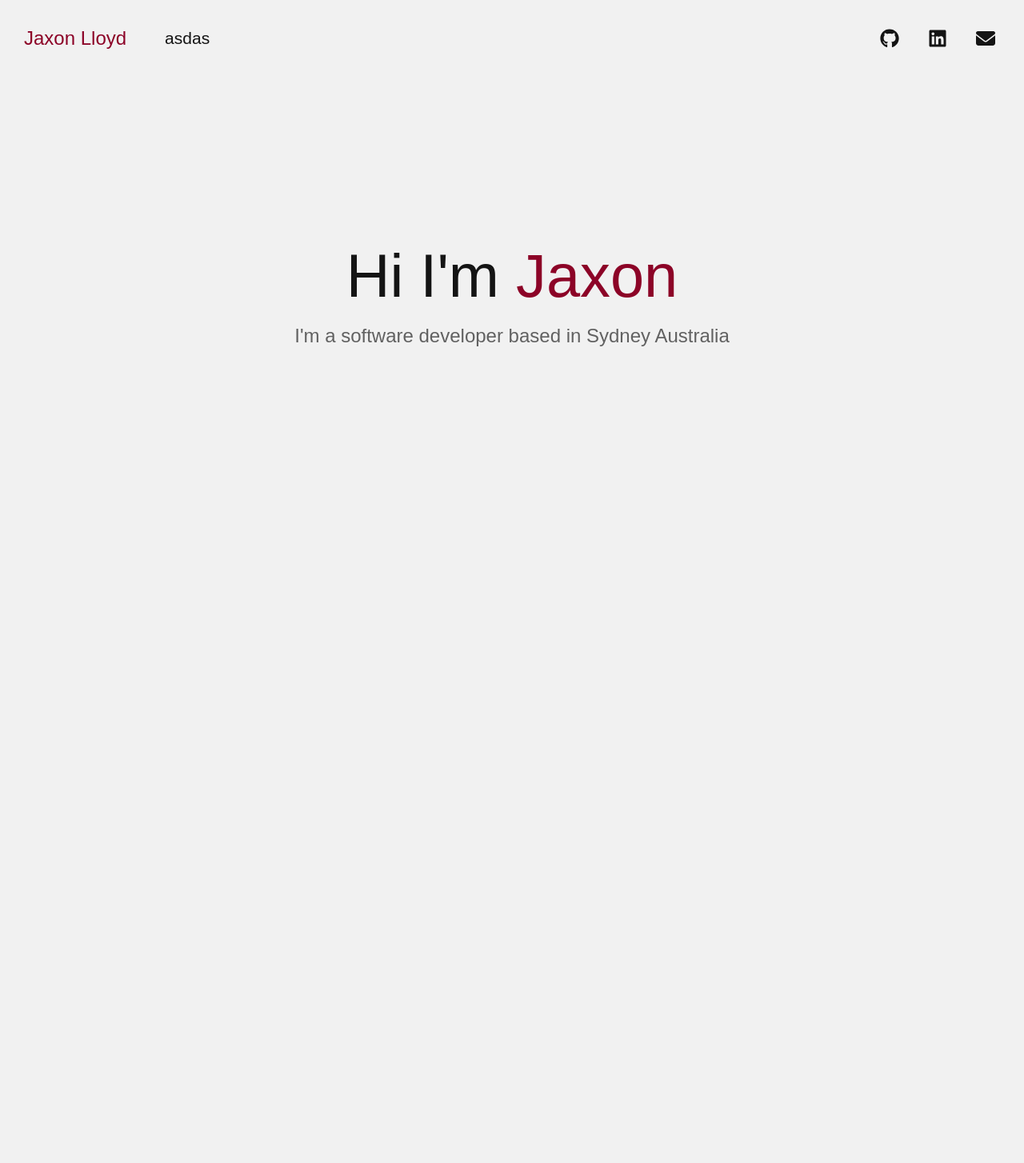
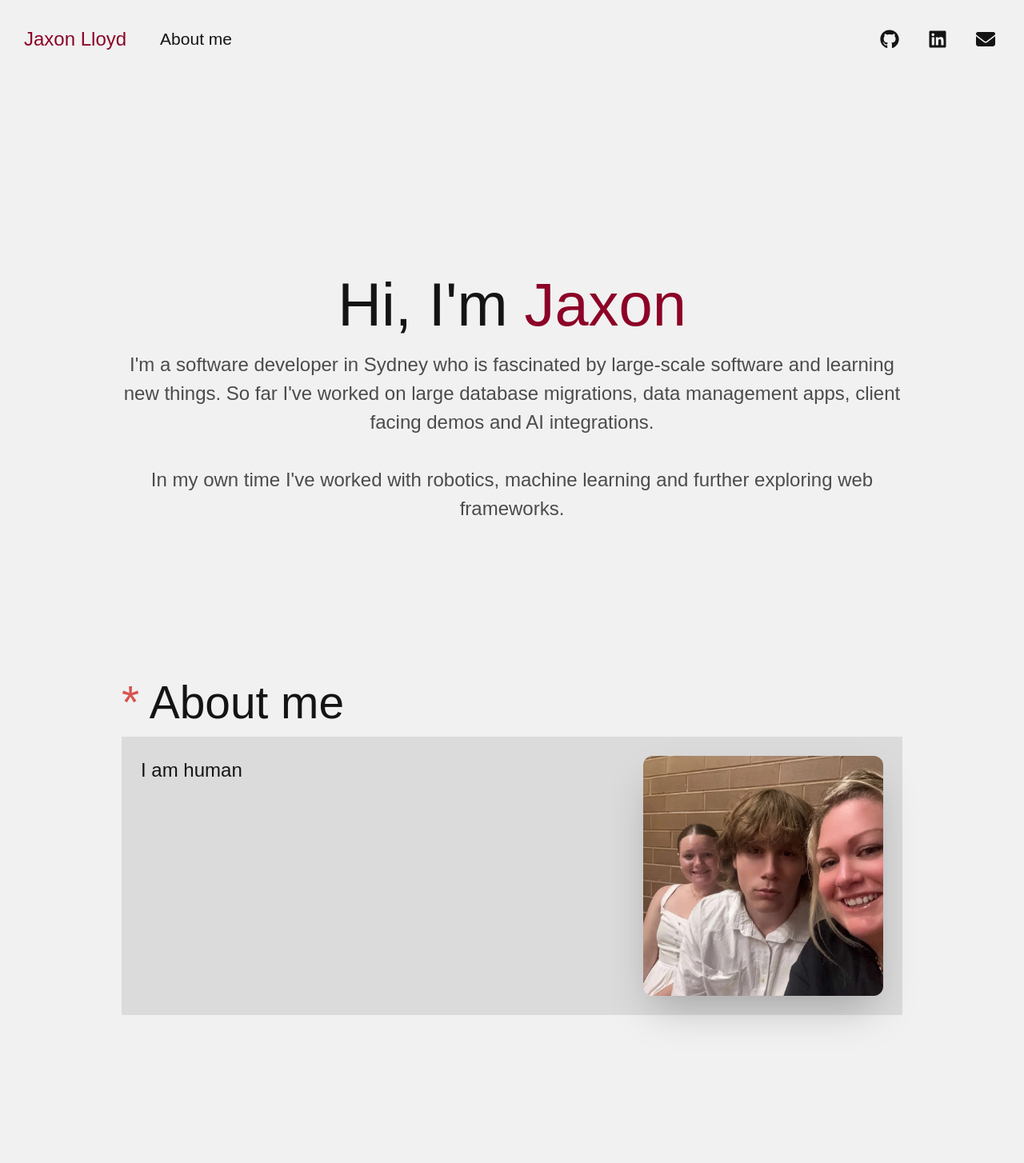
Before and after one commit to jaxonlloyd05/portfolio, a React (Vite) app: page / in a window 1280 px wide. Shown: the top 1454 px of the page at 80% size. Before the commit the page ends 800 px from the top, so only its background shows below. Built offline with nearby package versions, Linux system fonts and the light colour scheme; a web font is replaced by a local one.

Commit message:
planned the rest of the data and added a bit more

```diff
--- a/src/App.tsx
+++ b/src/App.tsx
@@ -1,6 +1,8 @@
-import type React from 'react'
-import Header from './components/Header'
-import Intro from './components/Intro'
+import type React from 'react';
+import Header from './components/Header';
+import Intro from './components/Intro';
+import AboutMe from './components/AboutMe';
+import Experience from './components/Experience';
 
 const App: React.FC = () => {
   return (
@@ -9,12 +11,14 @@ const App: React.FC = () => {
 
       <div id='app'>
         <Intro />
-
+        <AboutMe />
+        <Experience />
         {/* <div id=''></div> */}
       </div>
 
     </>
-  )
+  );
 }
 
-export default App
+
+export default App;
--- a/src/app.css
+++ b/src/app.css
@@ -1,7 +1,7 @@
 @import 'tailwindcss';
 
 @plugin 'daisyui' {
-  themes: autumn --default, dark --prefersdark;
+  themes: autumn --default, coffee --prefersdark;
 }
 
 :root {
@@ -34,6 +34,8 @@ small {font-size: 0.750rem; /* 12px */}
 #header {
   position: fixed;
   width: 100%;
+  z-index: 99;
+  background-color: var(--color-base-100);
 }
 
 #app {
@@ -42,6 +44,7 @@ small {font-size: 0.750rem; /* 12px */}
   max-width: 1024px;
   min-width: 320px;
   margin: 0 auto;
+  padding: 36px 24px;
 }
 
 #intro {
@@ -56,12 +59,6 @@ small {font-size: 0.750rem; /* 12px */}
   animation: fade-in 1s forwards;
 }
 
-/* later add animation to fade in items as user scrolls */
-.fade-in-section.is-visible {
-  opacity: 1;
-  transform: none;
-}
-
 @keyframes fade-in {
   0% {
     transform: translateY(10vh);
@@ -74,5 +71,6 @@ small {font-size: 0.750rem; /* 12px */}
 
   100% {
     transform: none;
+    opacity: 0.75;
   }
 }
--- /dev/null
+++ b/src/components/AboutMe.tsx
@@ -0,0 +1,37 @@
+import type React from 'react';
+
+
+const AboutMe: React.FC = () => {
+
+  return (
+    <div id='aboutme' className='min-h-100'>
+      <h2><span className='text-secondary'>*</span> About me</h2>
+
+      <div className='hero bg-base-200'>
+        <div className='hero-content justify-between items-start w-full flex-col lg:flex-row-reverse'>
+          <div className='hover-3d place-self-center'>
+            <img
+              src='/imgs/me.jpg'
+              className='max-w-sm rounded-lg shadow-2xl w-50'
+            />
+            <div></div>
+            <div></div>
+            <div></div>
+            <div></div>
+            <div></div>
+            <div></div>
+            <div></div>
+            <div></div>
+          </div>
+
+          <div>
+            <p>I am human</p>
+          </div>
+        </div>
+      </div>
+    </div>
+  );
+}
+
+
+export default AboutMe;
--- /dev/null
+++ b/src/components/Experience.tsx
@@ -0,0 +1,31 @@
+import type React from 'react';
+
+
+const Experience: React.FC = () => {
+
+  return (
+    <div id='experience' className='min-h-100'>
+      <h2><span className='text-secondary'>*</span> Experience</h2>
+
+      {/* <div className='hero bg-base-200'>
+        <div className='hero-content justify-between items-start w-full flex-col lg:flex-row-reverse'>
+
+        </div>
+      </div> */}
+
+      <div className="tabs tabs-box rounded-none">
+        <input type="radio" name="experience-tabs" className="tab" aria-label="Novofinity" defaultChecked />
+        <div className="tab-content bg-base-100 border-base-300 p-6">Novofinity</div>
+
+        {/* <input type="radio" name="experience-tabs" className="tab" aria-label="Tab 2"  />
+        <div className="tab-content bg-base-100 border-base-300 p-6">Tab content 2</div>
+
+        <input type="radio" name="experience-tabs" className="tab" aria-label="Tab 3" />
+        <div className="tab-content bg-base-100 border-base-300 p-6">Tab content 3</div> */}
+      </div>
+    </div>
+  );
+}
+
+
+export default Experience;
--- a/src/components/Header.tsx
+++ b/src/components/Header.tsx
@@ -5,13 +5,13 @@ import { FaGithub, FaLinkedin, FaEnvelope } from 'react-icons/fa6';
 const Header: React.FC = () => {
   return (
     <div id='header'>
-      <div className='navbar gap-4 max-w-[1280px] m-auto'>
+      <div className='navbar max-w-[1280px] m-auto'>
         <div className='flex-none'>
-          <a className='link link-hover text-primary px-3 hidden md:block' href='/' aria-label='link-intro'>Jaxon Lloyd</a>
+          <a className='link link-hover text-primary px-3 hidden md:block' href='/#intro' aria-label='link-intro'>Jaxon Lloyd</a>
         </div>
         <div className='flex-3'>
           <ul className='menu menu-horizontal px-1 hidden md:block'>
-            <li>asdas</li>
+            <li><a className='link link-hover' href='/#aboutme' aria-label='link-aboutme'>About me</a></li>
           </ul>
         </div>
         <div className='flex-none'>
@@ -35,7 +35,7 @@ const Header: React.FC = () => {
         </div>
       </div>
     </div>
-  )
+  );
 }
 
 
--- a/src/components/Intro.tsx
+++ b/src/components/Intro.tsx
@@ -1,18 +1,22 @@
-import type React from "react";
-// import MountainSketch from "../assets/MountainSketch";
+import type React from 'react';
+// import MountainSketch from '../assets/MountainSketch';
 
 const Intro: React.FC = () => {
 
 
     return (
-        <div id='intro' className="pt-[144px] lg:pt-[288px]">
+        <div id='intro' className='pt-[144px] md:pt-[288px]'>
             {/* <MountainSketch /> */}
-            <h1>Hi I'm <span className="text-primary">Jaxon</span></h1>
-            <p className="opacity-65 text-center fade-in-section">
-                I'm a software developer based in Sydney Australia
-            </p>
+            <h1 className='text-center'>Hi, I'm <span className='text-primary'>Jaxon</span></h1>
+            <div className='text-center fade-in-section'>
+                I'm a software developer in Sydney who is fascinated by large-scale software and learning new things.
+                So far I've worked on large database migrations, data management apps, client facing demos
+                and AI integrations.
+                <br /> <br />
+                In my own time I've worked with robotics, machine learning and further exploring web frameworks.
+            </div>
         </div>
-    )
+    );
 }
 
 
```
Also changed, not shown: public/imgs/me.jpg (added).
